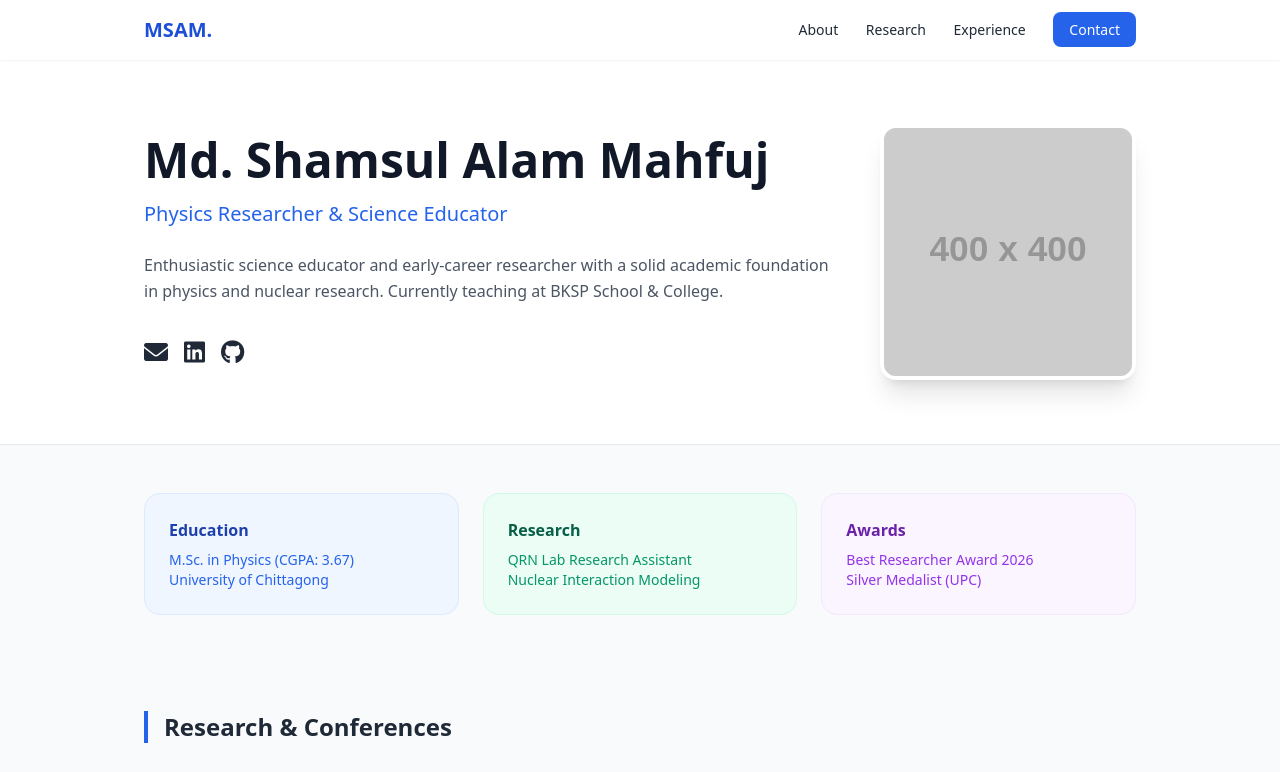
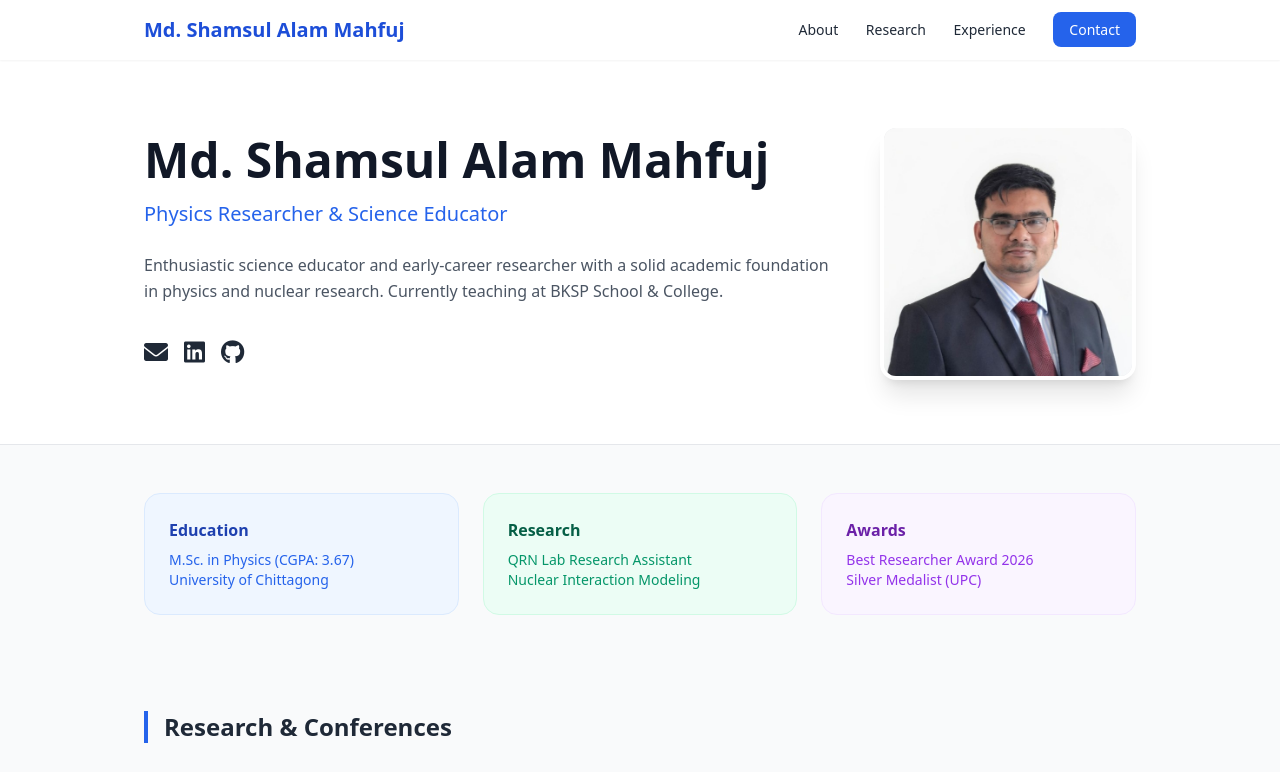
Before and after one commit to msaMahfuj/msaMahfuj.github.io, a plain HTML site: page index.html in a window 1280 px wide. Shown: the top 772 px of the page. Drawn offline with nearby package versions, Linux system fonts and the light colour scheme; placeholder pictures from the web are drawn by us.

Commit message:
Update index.html

```diff
--- a/index.html
+++ b/index.html
@@ -12,7 +12,7 @@
     <!-- Navigation -->
     <nav class="bg-white shadow-sm sticky top-0 z-50">
         <div class="max-w-5xl mx-auto px-4 py-4 flex justify-between items-center">
-            <h1 class="text-xl font-bold text-blue-700">MSAM.</h1>
+            <h1 class="text-xl font-bold text-blue-700">Md. Shamsul Alam Mahfuj</h1>
             <div class="space-x-6 text-sm font-medium">
                 <a href="#about" class="hover:text-blue-600">About</a>
                 <a href="#research" class="hover:text-blue-600">Research</a>
@@ -39,7 +39,7 @@
             </div>
             <div class="w-64 h-64 bg-gray-200 rounded-2xl overflow-hidden border-4 border-white shadow-xl">
                 <!-- Replace 'profile.jpg' with your photo later -->
-                <img src="https://via.placeholder.com/400" alt="Profile Photo" class="w-full h-full object-cover">
+                <img src="profile.jpg" alt="Profile Photo" class="w-full h-full object-cover">
             </div>
         </div>
     </header>
```
